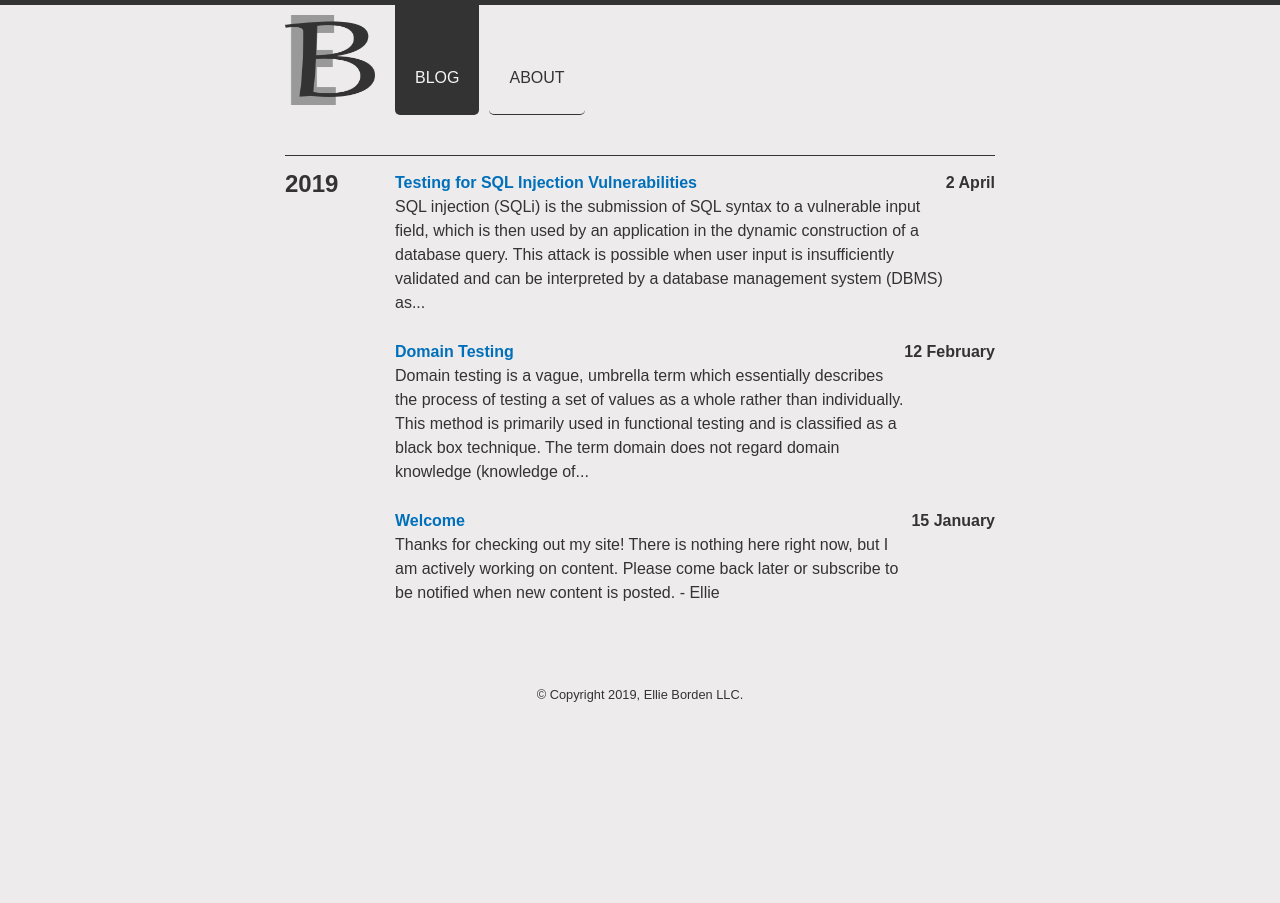
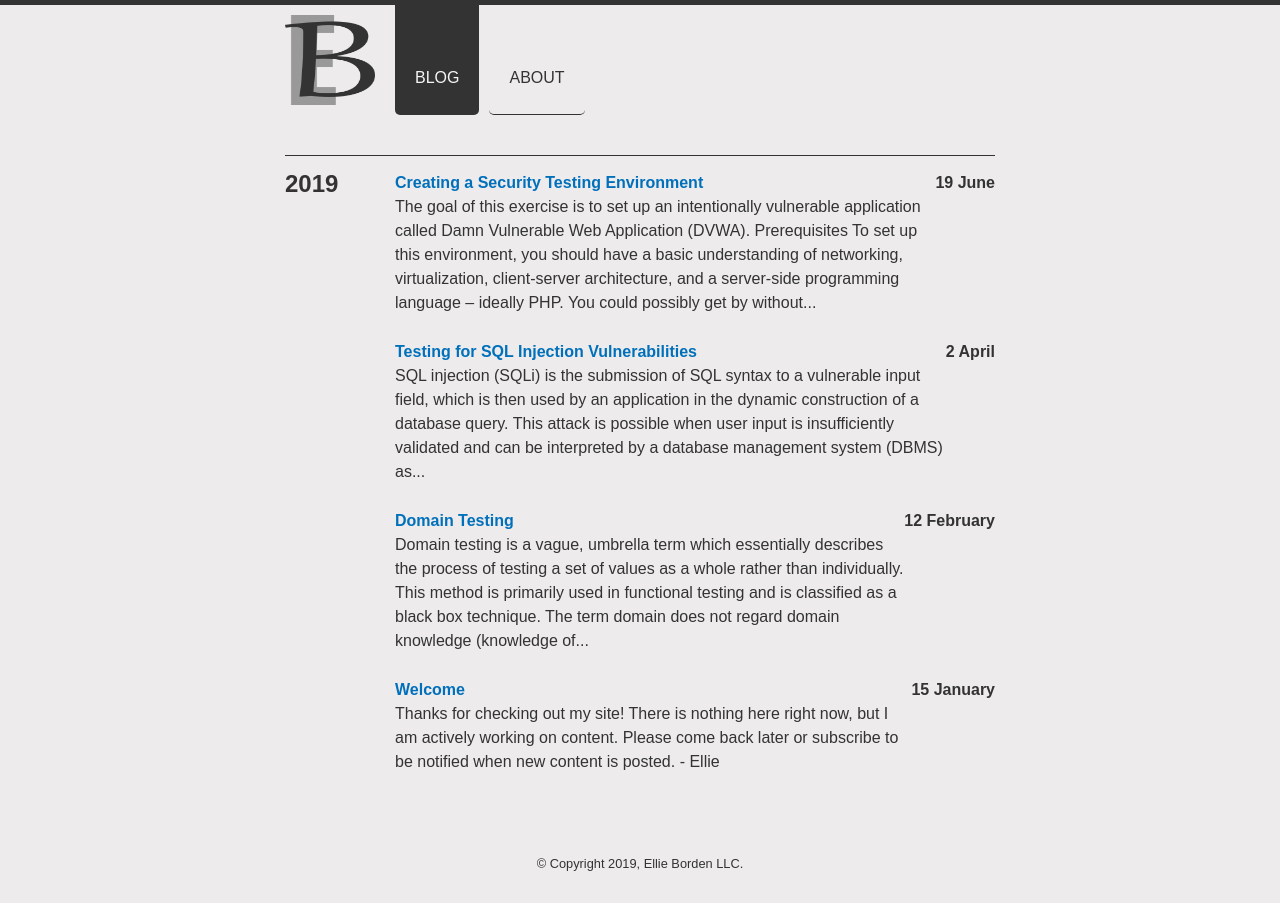
Before and after one commit to EllieBorden/ellieborden.tech, a Jekyll site: the page built from index.html, in a window 1280 px wide. Built offline with Jekyll 4.4.1, drawn with Linux system fonts in a browser that asks for light colours; some of the changed lines change nothing that is shown.

Commit message:
complete setting up a security testing environment

````diff
--- a/_drafts/2019-06-06-security-test-environment.markdown
+++ b/_posts/2019/2019-06-19-security-test-environment.markdown
@@ -2,14 +2,14 @@
 layout: "post"
 title: "Creating a Security Testing Environment"
 comments: true
-date: "2019-06-06 07:49"
+date: "2019-06-19 07:49"
 ---
 
 The goal of this exercise is to set up an intentionally vulnerable application called Damn Vulnerable Web Application (DVWA).
 
 ### Prerequisites
 
-To set up this environment, you should have a basic understanding of networking, virtualization, client-server architecture, and a server-side programming language -- ideally PHP. You could possibly get by without this, but I'd recommend reaccessing your priorities instead.
+To set up this environment, you should have a basic understanding of networking, virtualization, client-server architecture, and a server-side programming language -- ideally PHP. You could possibly get by without this, but I'd recommend reassessing your priorities instead.
 
 You should also be comfortable with the Linux Command Line Interface (CLI).
 
@@ -21,10 +21,9 @@
 
 Read the [DVWA Disclaimer](https://github.com/ethicalhack3r/DVWA#disclaimer) before continuing.
 
-
 ### Environment Details
 
-This environment has two virtual machines. One acts as a server and serves DVWA. The other  acts as a client and access the DVWA application over a network as a typical user would. The network is internal and only allows traffic between virtual machines.
+The environment we're creating has two virtual machines. One acts as a server and serves DVWA. The other  acts as a client and accesses the DVWA application over a network as a typical user would. The network is internal and only allows traffic between virtual machines.
 
 - No traffic to or from the internet
 - No traffic to or from the host machine
@@ -37,17 +36,17 @@
 Server Operating System    | [Ubuntu Server 18.04.2 LTS](https://www.ubuntu.com/download/server)
 Client Operating System    | [Kali Linux 2019.2 ](https://www.offensive-security.com/kali-linux-vm-vmware-virtualbox-image-download/)
 Web Server                 | [Apache Version: 2.4.29](https://httpd.apache.org/download.cgi)
-Database Management System | [MySQL Verion: 5.7.26](https://dev.mysql.com/downloads/)
-Server-side Language       | [PHP Version: 7.2.17](https://www.php.net/downloads.php)
+Database Management System | [MySQL Version: 5.7.26](https://dev.mysql.com/downloads/)
+Server-side Language       | [PHP Version: 7.2.19](https://www.php.net/downloads.php)
 Vulnerable Web App         | [Damn Vulnerable Web Application v1.9](https://github.com/ethicalhack3r/DVWA)
 
-You don't need to run the same software or versions I am if you're not interested in following along with my demos. Check the links in the table above to find the latest software releases.
+You don't need to run the same software or versions I am if you're not interested in following along with any of my upcoming demos. Check the links in the table above to find the latest software releases.
 
-I've not tested these on Windows or macOS, but the only difference should be the VirtualBox installation.
+I've not tested this guide on Windows or macOS, but the only difference should be the VirtualBox installation.
 
 ## Installing VirtualBox
 
-VirtualBox is a free and open source virtualization software that allows you to run one or more guest machines inside of a host machine. The purpose of using a virtual machine, in this case, is to contain the exploitable application that you're installing to your machine.
+VirtualBox is a free and open source virtualization software that allows you to run one or more guest machines inside a host machine. The purpose of using virtual machines, in this case, is to contain the exploitable application that you're installing to your machine.
 
 Navigate to the [VirtualBox website](https://www.virtualbox.org/wiki/Linux_Downloads) and download the appropriate package for your host operating system. I'm assuming you can handle the installation yourself.
 
@@ -63,8 +62,8 @@
 2. Give the VM a name; I'm using 'DVWA'.
 3. Set the type to **Linux**.
 4. Choose the appropriate version of your guest operating system -- **Ubuntu (64-bit)** in my case -- then click **Next**.
-5. Select an amount of RAM to allocate to the guest machine. Ubuntu Server requires a at least 512MB. The default 1024MB is fine.
-6. Follow the remaining steps of creation process. The defaults options are fine.
+5. Select an amount of RAM to allocate to the guest machine. Ubuntu Server requires at least 512MB. The default 1024MB is fine.
+6. Follow the remaining steps of the creation process. The defaults options are fine.
 7. Click **Create** to complete the creation.
 8. Select the new machine and click **Start**. You will be prompted to select a virtual optical disk to start the machine from.
 9. Select the operating system you downloaded earlier, then click **Start**.
@@ -74,7 +73,7 @@
 
 ### Optimizing the Client (Optional)
 
-After you've created the client machine, right click it within VirtualBox and click settings. You may want to increase the number of processors allocated to this machine under **System** > **Processor** > **Processor(s)** for improved performance.
+After you've created the client machine, right-click it within VirtualBox and click **settings**. You may want to increase the number of processors allocated to this machine under **System** > **Processor** > **Processor(s)** for improved performance.
 
 You may also want to increase the video memory, under **Display** > **Screen** > **Video Memory**.
 
@@ -100,18 +99,18 @@
     {:style="overflow: auto; white-space: nowrap;"}
     `sudo git clone https://github.com/ethicalhack3r/DVWA`
 
-> **Troubleshooting**: If you don't have internet, make sure your host machine is connected to the internet and your guest machines are set to the default networking option, NAT.
+> **Troubleshooting**: If you can't connect to the internet, make sure your host machine is connected to the internet and your guest machines are set to the default networking option, NAT.
 
 ## Managing the Client
 
-Update the client with the following command:
+Update the client VM with the following command:
 
 {:style="overflow: auto; white-space: nowrap;"}
 `sudo apt update && sudo apt upgrade`
 
 ## VirtualBox Networking Modes
 
-Virtualbox's default networking mode **Network Address Translation (NAT)**. In a NAT networking mode, a VM is able to connect to the internet through the VirtualBox networking engine, which maps traffic from the guest machine to the host machine. While the VM can access the host machine and internet, it is not accessible _from_ the internet or host machine. Using this setting would be sufficent if you want to both serve and test DVWA from the same virtual machine.
+Virtualbox's default networking mode **Network Address Translation (NAT)**. In a NAT networking mode, a VM is able to connect to the internet through the VirtualBox networking engine, which maps traffic from the guest machine to the host machine. While the VM can access the host machine and internet, it is not accessible _from_ the internet or host machine. Using this setting would be sufficient if you want to both serve and test DVWA from the same virtual machine.
 
 To access the virtual machine from the host machine in a NAT networking mode, port forwarding would need to be enabled. This would allow bidirectional traffic to and from the VM. Configuring port forwarding would allow you to serve DVWA from a guest machine and test it from the host machine, however, it is less secure in that it allows traffic to the VM and relies on a firewall to filter that traffic.
 
@@ -122,7 +121,7 @@
 As far as I know, DVWA does not require internet access to function. I also want to serve the application from one guest machine and test it from another guest machine. For these reasons, I'm going to deviate from the DVWA README's recommendation and run it in an **Internal Network**. In an internal network:
 
 - One or more VMs can connect to each other
-- No traffic is permitted between any VM and host or VM and internet, effectively isolating the VM(s).
+- No traffic is permitted between any VM and the host machine or any VM and the internet, effectively isolating the VM(s).
 
 > **NOTE**: [Click here to learn more about VirtualBox's networking modes.](https://www.virtualbox.org/manual/ch06.html#networkingmodes)
 
@@ -130,12 +129,12 @@
 
 ### Creating a DHCP Server
 
-A Dynamic Host Configuration Protocl (DHCP) server assigns IP addresses to each device within the network and is required to connect to the server from the client.
+A Dynamic Host Configuration Protocol (DHCP) server assigns IP addresses to each device within the network and is required to connect to the server from the client.
 
 To create a DHCP server:
 
 1. Poweroff all guest machines.
-2. Run following command on the host machine to create a new DHCP server, which will assign IP address to guest machines within the internal network.
+2. Run the following command on the host machine to create a new DHCP server.
 
     {:style="overflow: auto; white-space: nowrap;"}
     `vboxmanage dhcpserver add -netname intnet --ip 10.10.10.1 --netmask 255.255.255.0 --lowerip 10.10.10.2 --upperip 10.10.10.10 --enable`
@@ -146,7 +145,7 @@
 Complete the following steps on both the client and server machines:
 
 1. Open Virtualbox.
-2. Right click the machine and select **Settings**.
+2. Right-click the machine and select **Settings**.
 3. Move to the **Network** section and under the **Adapter 1** tab, set the **Attached to:** setting to **Internal Network**.
 4. Set the network's name to **intnet**, if it's not already, then click **OK**.
 
@@ -168,19 +167,19 @@
     {:style="overflow: auto; white-space: nowrap;"}
     `sudo systemctl start apache2`
 
-3. Find the Ip address of the machine:
+3. Find the IP address of the machine:
 
     {:style="overflow: auto; white-space: nowrap;"}
     `ifconfig`.
 
-     The IP address is likely next to **Inet** and will look like **10.10.10.x** where **x** can be any number between 1 and 10 if you configure the DHCP server using the same parameters I did.
+     The IP address is likely next to **Inet** and should look like **10.10.10.x** where **x** can be any number between 1 and 10 if you configure the DHCP server using the same parameters I did.
 
 In the client:
 
 1. Open a browser.
 2. Go to the server's IP address by typing it into the address bar.
 
-If your internal network is succcessfully configured and Apache is running in the server VM, you should be greeted with the Apache welcoming page.
+If your internal network is successfully configured and Apache is running in the server VM, you should be greeted with the Apache welcoming page.
 
 ## Configuring the server
 
@@ -193,7 +192,7 @@
     {:style="overflow: auto; white-space: nowrap;"}
     `sudo cp /var/www/html/DVWA/config/config.inc.php.dist /var/www/html/DVWA/config/config.inc.php`
 
-3. In the client, refresh the page. You should be redirected to **10.10.10.2/DVWA/setup.php**, which contains an instllation checklist.
+3. In the client, refresh the page. You should be redirected to **10.10.10.2/DVWA/setup.php**, which contains an installation checklist.
 
 4. Click **Create / Reset Database**
 
@@ -203,7 +202,7 @@
 
 ### Creating a new MySQL User
 
-We need to create a new user to use when connecting to the database. Run the following commands in the server VM:
+We need to create a new user to use when connecting to the dvwa database. Run the following commands in the server VM:
 
 1. Open MySQL.
 
@@ -219,6 +218,11 @@
 
     {:style="overflow: auto; white-space: nowrap;"}
     mysql> `GRANT ALL PRIVILEGES ON dvwa.* TO 'dvwa'@'localhost' IDENTIFIED BY 'password123';`
+
+4. Close mysql
+
+    {:style="overflow: auto; white-space: nowrap;"}
+    mysql> `exit`
 
 ### Setting the Database Credentials in DVWA
 
@@ -267,85 +271,147 @@
     </table>
     <!-- ================== END Of TABLE ======================== -->
 
-3. In the client VM, refresh the installation page and click **Create / Reset Database**.
+3. Save and close the file.
+
+4. In the client VM, refresh the installation page and click **Create / Reset Database**.
 
     > **NOTE**: Configuring the remaining checklist items on the setup page is covered in the next section of this guide. The database can be reset later by clicking this button again.
 
-  If your database is setup correctly you will see a message at the bottom of the page stating '_Setup Successful!_' before being redirected to the login page.
+  If your database is set up correctly you will see a message at the bottom of the page stating '_Setup Successful!_' before being redirected to the login page.
 
 ## Configuring DVWA According to the Setup Check
 
-introduction
+The configurations below are required to test some of DVWA's vulnerabilities. Please check [The DVWA project README](https://github.com/ethicalhack3r/DVWA#warning) for any additional changes that may be suggested after the publication of this guide.
 
 ### PHP function allow_url_include
 
-If you see disabled on either allow_url_fopen or allow_url_include, set the following in your php.ini file and restart Apache.
+Enabling allow_url_include is required for file-inclusion testing. To turn this on, perform the following actions in the server VM:
 
-allow_url_include = On
+1. Edit the php.ini file. The location of this file may vary depending on your operating system and version of PHP.
 
-{:style="overflow: auto; white-space: nowrap;"}
-`sudo vim /etc/php/7.2/apache2/php.ini`
+    {:style="overflow: auto; white-space: nowrap;"}
+    `sudo vim /etc/php/7.2/apache2/php.ini`
 
-set allow_url_include = on
+2. Replace **allow_url_include = off** with **allow_url_include = on** within the php.ini.
 
-{:style="overflow: auto; white-space: nowrap;"}
-`sudo systemctl restart apache2`
+3. Save and close the file, then restart Apache.
 
-refresh page in client
+    {:style="overflow: auto; white-space: nowrap;"}
+    `sudo systemctl restart apache2`
 
 ### reCAPTCHA key
 
-https://www.google.com/recaptcha/admin/create
+reCAPTCHA keys must be added to DVWA's **config.inc.php** file to test for reCAPTCHA vulnerabilities.
 
-reCAPTCHA v2
-"I'm not a robot" Checkbox
+[Click here to generate reCAPTCHA keys](https://www.google.com/recaptcha/admin/create).
 
-https://github.com/ethicalhack3r/DVWA/commit/3cef5cafa71ca7724c9231ce6aed7e853f4ce787
+**reCAPTCHA v2** is supposedly functional, according to [pull request #227](https://github.com/ethicalhack3r/DVWA/pull/227). I recommend checking the [DVWA issues page](https://github.com/ethicalhack3r/DVWA/issues) for any new information on **reCAPTCHA v3**. Otherwise, select **"I'm not a robot" Checkbox** under **reCAPTCHA v2**.
+
+To add reCAPTCHA keys to DVWA's config file:
+
+1. Edit the file within the server VM:
+
+    `sudo vim /var/www/html/DVWA/config/config.inc.php`
+
+2. Set **$_DVWA['recaptcha_public_key']** and **$_DVWA['recaptcha_private_key']** to the keys you generated using the link above.
+
+3. Save and close the file.
 
 ### File Permissions
 
-Find apache2 users
-ps aux | egrep '(apache|httpd)'
+The Apache user must have write permission to a few directories to work with file uploads and the PHP-Intrusion Detection System (PHPIDS).
 
-set www folder user and group owner to the apache user
+1. Find the apache2 user.
 
-chown -R www-data:www-data /var/www
+    {:style="overflow: auto; white-space: nowrap;"}
+    `ps aux | egrep '(apache|httpd)'`
 
-that should be sufficient. Check with ls -la
+    Mine is **www-data**.
 
-if needed change the permissions with sudo chmod -R 755 .
+2. Recursively set the **/var/www/** folder's user/group owner to the apache user.
+
+    {:style="overflow: auto; white-space: nowrap;"}
+    `sudo chown -R www-data:www-data /var/www`
+
+3. Check with **/var/www/** file permissions.
+
+    {:style="overflow: auto; white-space: nowrap;"}
+    `ls -la /var/www`
+
+    It should look similar to **drwxr-xr-x**. This string is divided into four parts:
+
+    - **d** - Indicates that this file is a directory.
+    - **rwx** - Indicates the user, www-data in this case, has read, write, and execute permission.
+    - **r-x** - Indicates the user group, also www-data, has write and execute permission.
+    - **r-x** - Indicates all users have read and execute permissions.
+
+4. If your www-data user does not have write permission (w), assign it with the following command:
+
+    {:style="overflow: auto; white-space: nowrap;"}
+    `sudo chmod -R 755`
+
+> **NOTE**: [Click here to learn more about Linux file permissions.](https://www.linux.com/learn/understanding-linux-file-permissions)
 
 ### .htaccess Configuration
 
-If you are using PHP v5.2.6 or above, you will need to do the following in order for SQL injection and other vulnerabilities to work.
+DVWA's .htaccess file must be changed for SQL injection to work in PHP v5.2.6 or above.
 
-{:style="overflow: auto; white-space: nowrap;"}
-`sudo vim /var/www/html/DVWA/.htaccess`
+1. Edit the .htaccess file.
 
-Replace:
+    {:style="overflow: auto; white-space: nowrap;"}
+    `sudo vim /var/www/html/DVWA/.htaccess`
 
-```
-<IfModule mod_php5.c>
-    php_flag magic_quotes_gpc off
-    #php_flag allow_url_fopen on
-    #php_flag allow_url_include on
-</IfModule>
-```
+2. Replace:
 
-With:
+    ```
+    <IfModule mod_php5.c>
+        php_flag magic_quotes_gpc off
+        #php_flag allow_url_fopen on
+        #php_flag allow_url_include on
+    </IfModule>
+    ```
 
-```
-<IfModule mod_php5.c>
-    magic_quotes_gpc = Off
-    allow_url_fopen = On
-    allow_url_include = On
-</IfModule>
-```
+    With:
+
+    ```
+    <IfModule mod_php5.c>
+        magic_quotes_gpc = Off
+        allow_url_fopen = On
+        allow_url_include = On
+    </IfModule>
+    ```
+
+3. Save and close the file.
 
 ### Recreate the Database
-recreate the database
 
-## Conclusion
+After making all of the necessary configurations to DVWA and the server, recreate the dvwa database.
 
-Login with admin/password
-if you have problems, leave a comment below
+1. In the client VM, open **10.10.10.2/DVWA/setup.php**.
+
+2. Click **Create / Reset Database**.
+
+## Using DVWA
+
+Login to DVWA with the default admin credentials **admin** and **password**. The navigation bar on the left lists the vulnerability modules. The application's security setting is currently set to **impossible**, meaning that these vulnerabilities do not exist.
+
+### Changing Security Settings
+
+To change DVWA's difficulty settings:
+
+1. Open **config.inc.php** in the server.
+
+    {:style="overflow: auto; white-space: nowrap;"}
+    `sudo vim /var/www/html/DVWA/config/config.inc.php`
+
+2. Set **$_DVWA['default_security_level']** to 'low', 'medium', 'high', or 'impossible', depending on your needs.
+
+3. **(OPTIONAL)** Set **$_DVWA['default_phpids_level']** to 'enable' if you want to practice testing an application that is monitored by an intrusion detection system.
+
+4. **(OPTIONAL)** Set **$_DVWA['default_phpids_verbosel']** to 'true' if you want to be notified when your request(s) has been blocked by PHPIDS.
+
+5. Save and close the file.
+
+## Troubleshooting
+
+Leave a comment below if you have any problems with this guide.
````
